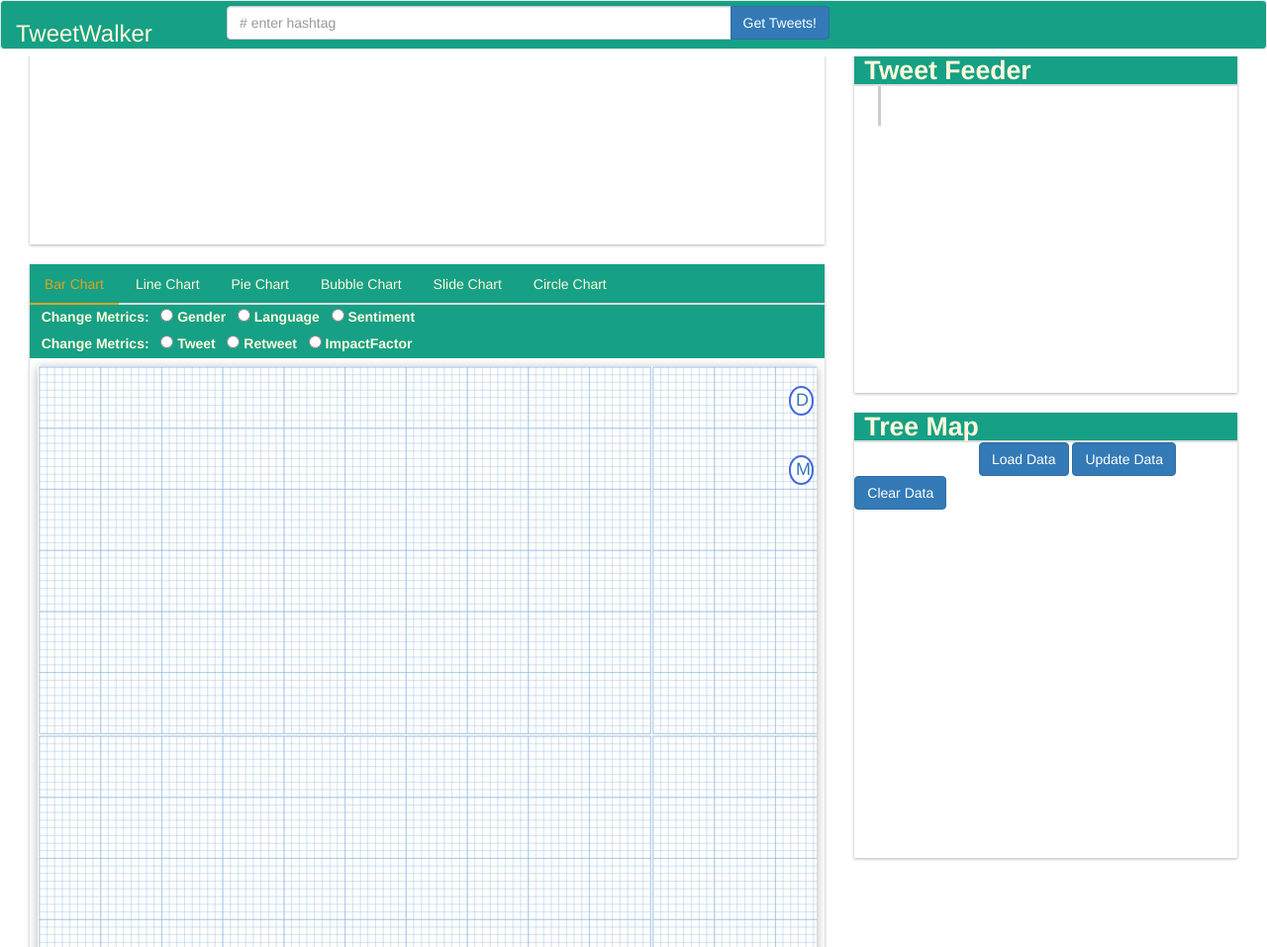
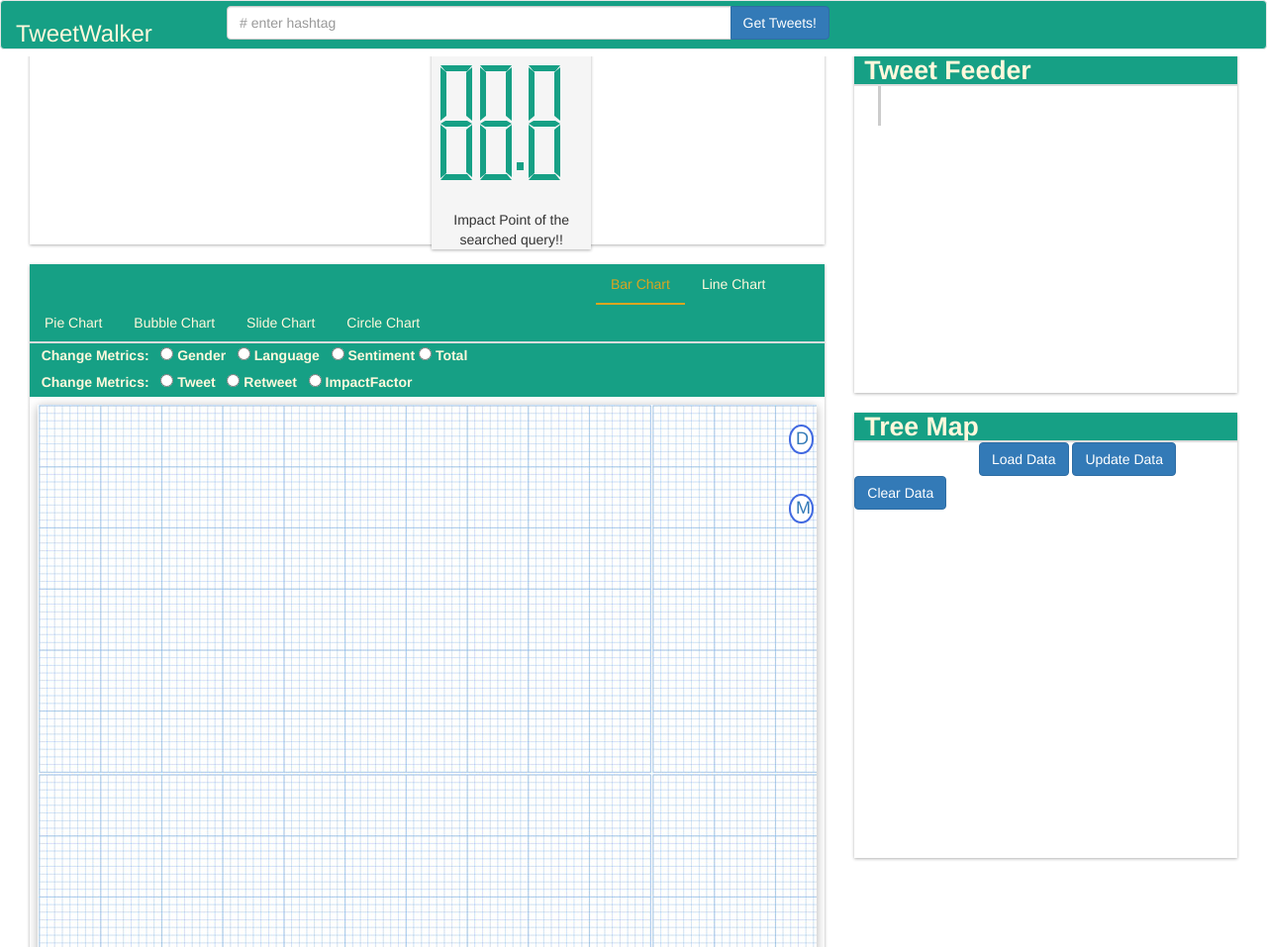
Before and after one commit to abirsaha/AgileTweetViz-Desert-Walkers, a Django app: template TweetWalker/site1/app2/templates/app2/dashboard.html in a window 1280 px wide. Shown: the whole page at 99% size. Run offline with Django 3.2, Linux system fonts and the light colour scheme; the template is opened without the code that fills it, so the values that code supplies are empty; parts of the project's set-up code (start-up, migrations or seed data) failed here and were passed over; some libraries are stand-ins or nearby versions.

Commit message:
widget 3!
added 7 segment display to widget 3
need to work on its dynamic nature.

```diff
--- a/TweetWalker/site1/app2/static/css/style.css
+++ b/TweetWalker/site1/app2/static/css/style.css
@@ -309,3 +309,103 @@ circle {
 text {
     font: 10px sans-serif;
 }
+
+
+/* 7 seg display*/
+
+.seven-segment {
+    position: relative;
+}
+.seven-segment .a {
+    position: relative;
+    top: 5%;
+    left: 0px;
+    /*width: 30px;*/
+    /*height: 0;*/
+    border-top: 6px solid #16a085;
+    border-left: 5px solid transparent;
+    border-right: 5px solid transparent;
+}
+.seven-segment .b {
+    position: relative;
+    float: right;
+    /*height: 30px;*/
+    width: 0;
+    top: 2px;
+    /*left: 90%;*/
+    /*left: -1000000px;*/
+    /*background-color: blue;*/
+    border-right: 6px solid #16a085;
+    border-top: 5px solid transparent;
+    border-bottom: 5px solid transparent;
+}
+.seven-segment .c {
+    position: relative;
+    float: right;
+    top: 53%;
+    /*height: 30px;*/
+    left: 6px;
+    width: 0;
+    /*background-color: blue;*/
+    border-right: 6px solid #16a085;
+    border-top: 5px solid transparent;
+    border-bottom: 5px solid transparent;
+}
+.seven-segment .d {
+    position: relative;
+    top: 98%;
+    left: 0px;
+    /*height: 0;*/
+    /*width: 30px;*/
+    /*background-color: blue;*/
+    border-bottom: 6px solid #16a085;
+    border-left: 5px solid transparent;
+    border-right: 5px solid transparent;
+}
+.seven-segment .e {
+    position: relative;
+    /*left: -1px;*/
+    float: left;
+    top: 48%;
+    /*height: 30px;*/
+    /*width: 0;*/
+    /*background-color: blue;*/
+    border-left: 6px solid #16a085;
+    border-top: 5px solid transparent;
+    border-bottom: 5px solid transparent;
+}
+.seven-segment .f {
+    position: relative;
+    left: -6px;
+    float: left;
+    top: -4px;
+    /*height: 30px;*/
+    /*width: 0;*/
+    border-left: 6px solid #16a085;
+    border-top: 5px solid transparent;
+    border-bottom: 5px solid transparent;
+}
+.gbottom {
+    position: relative;
+    height: 0;
+    width: 100%;
+    top: 44%;
+    border-top: 3px solid #16a085;
+    border-left: 5px solid transparent;
+    border-right: 5px solid transparent;
+}
+.gtop {
+    position: relative;
+    height: 0;
+    width: 100%;
+    top: 44%;
+    border-bottom: 3px solid #16a085;
+    border-left: 5px solid transparent;
+    border-right: 5px solid transparent;
+}
+.pt{
+    position: relative;
+    top: 95%;
+    background-color: #16a085;
+    height: 7%
+}
--- a/TweetWalker/site1/app2/templates/app2/dashboard.html
+++ b/TweetWalker/site1/app2/templates/app2/dashboard.html
@@ -357,9 +357,50 @@
                         <sentiment-directive id="gauge2" config="gauge" style="width:80%;position:relative;top:4px;margin-left:15px;"></sentiment-directive>
                     </div>
 
-                    <div class="col" style="float:left;position:relative;width: 20%;margin: 5px;margin-left:25px;box-shadow: 0px 1px 3px rgba(0, 0, 0, 0.3);z-index: 9999;background-color: whitesmoke">
+                    <div class="col" style="float:left;position:relative;width: 20%; height: 100%;margin: 5px;margin-left:25px;box-shadow: 0px 1px 3px rgba(0, 0, 0, 0.3);z-index: 9999;background-color: whitesmoke">
 
-                        <sentiment-directive id="gauge3" config="gauge" style="width:80%;position:relative;top:4px;margin-left:15px;"></sentiment-directive>
+                        <!--<seg7disp id="wid3" style="width:80%;position:relative;top:4px;margin-left:15px;"></seg7disp>-->
+                        <div id="seg-7-disp" style="width:80%; height:80%; position:relative;top:4px;margin-left:5px;">
+                            <div class="seven-segment" style="float:left;left:0;width: 25%; height: 70%;margin: 3%">
+                                <div class="a" style="width: 100%"></div>
+                                <div class="b" style="height: 48%;"></div>
+                                <div class="c" style="height: 48%;"></div>
+                                <div class="d" style="width: 100%"></div>
+                                <div class="e" style="height: 48%"></div>
+                                <div class="f" style="height: 48%"></div>
+                                <!--<div class="g">-->
+                                        <div class="gtop" style="width: 100%"></div>
+                                        <div class="gbottom"></div>
+                                <!--</div>-->
+                            </div>
+                            <div class="seven-segment" style="float:left;position:relative;width: 25%;height: 70%;margin: 3%">
+                                <div class="a" style="width: 100%"></div>
+                                <div class="b" style="height: 48%;"></div>
+                                <div class="c" style="height: 48%;"></div>
+                                <div class="d" style="width: 100%"></div>
+                                <div class="e" style="height: 48%"></div>
+                                <div class="f" style="height: 48%"></div>
+                                <div class="gtop" style="width: 100%"></div>
+                                <div class="gbottom"></div>
+                                <!--<div class="g"></div>-->
+                            </div>
+                            <div class="seven-segment" style="float: left;position: relative;width: 5%;height: 70%;margin: 1%">
+                                <div class="pt"> </div>
+                            </div>
+                            <!--<div style="width: 10px; height: 10px; float:left"></div>-->
+                            <div class="seven-segment" style="float:left;position:relative;width: 25%;height: 70%;margin: 3%">
+                                <div class="a" style="width: 100%"></div>
+                                <div class="b" style="height: 48%;"></div>
+                                <div class="c" style="height: 48%;"></div>
+                                <div class="d" style="width: 100%"></div>
+                                <div class="e" style="height: 48%"></div>
+                                <div class="f" style="height: 48%"></div>
+                                <div class="gtop" style="width: 100%"></div>
+                                <div class="gbottom"></div>
+                                <!--<div class="g"></div>-->
+                            </div>
+                        </div>
+                        <div style="top: 50px"><p align="center">Impact Point of the searched query!!</p></div>
                     </div>
                     <div class="col" style="float:left;position:relative;width: 20%;margin: 5px;margin-left:26px;box-shadow: 0px 1px 3px rgba(0, 0, 0, 0.3);z-index: 9999;background-color: whitesmoke">
 
@@ -397,6 +438,8 @@
                         <label>Language&nbsp;&nbsp;</label>
                         <input type="radio" id="sentiment_bar" name="bar_x_met" onclick="check_x_bar('sentiment')"/>
                         <label>Sentiment</label>
+                        <input type="radio" id="total_bar" name="bar_x_met" onclick="check_x_bar('sentiment')"/>
+                        <label>Total</label>
                     </div>
                     <div id="1M" style="background-color: #16a085;color: cornsilk;">
                         <label>&nbsp;&nbsp;&nbsp;Change Metrics:&nbsp;&nbsp;</label>
```
Also changed, not shown: 9 other files.
